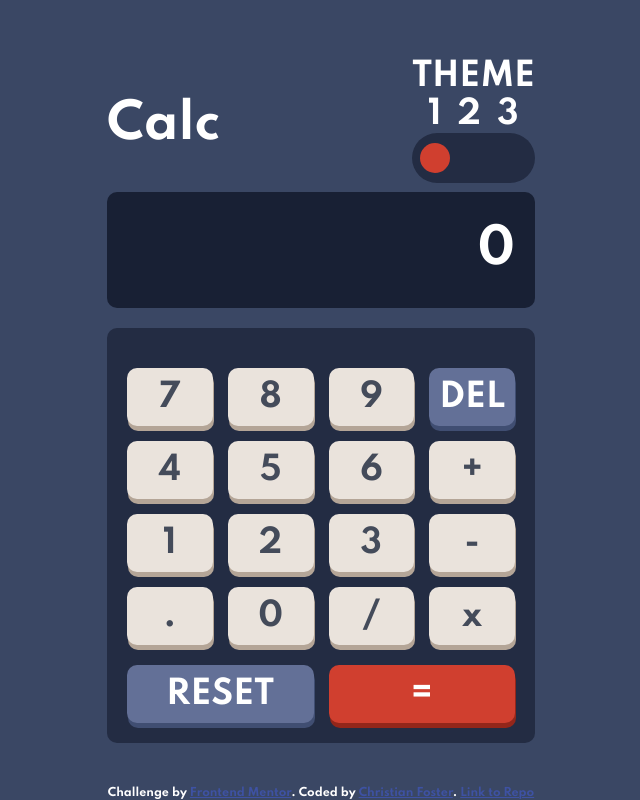
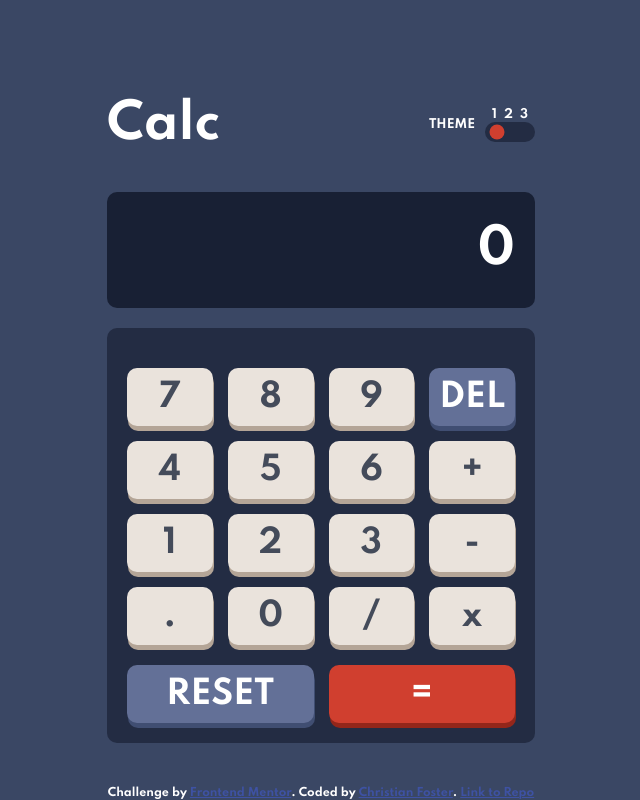
Before and after one commit to fosteeco/front-end-mentor-calculator-app, a plain HTML site: page index.html in a window 1280 px wide. Shown: the whole page, without its empty margins (319-959 px from the left). Drawn offline with Linux system fonts and the light colour scheme.

Commit message:
Fixed the theme control styling for desktop

```diff
--- a/style.css
+++ b/style.css
@@ -30,27 +30,40 @@ p {
   flex-direction: column;
 }
 
+.calc-theme-controls {
+  display: flex;
+  flex-direction: row;
+  align-items: center;
+  justify-content: space-around;
+  gap: 10px;
+}
+
+.calc-theme-controls p {
+  font-size: 0.75rem;
+}
+
 .calc-slider {
-  width: 100%;
-  height: 30px;
-  padding: 10px 0;
+  width: 50px;
+  align-self: flex-end;
+  padding: 5px 0;
   border-radius: 30px;
   display: flex;
   justify-content: center;
 }
 
 .circle-container {
-  width: calc(100% - 45px);
-  height: 100%;
+  width: calc(100% - 23px);
+  height: 10px;
   position: relative;
 }
 
 .circle {
   position: absolute;
-  height: 30px;
-  width: 30px;
+  height: 15px;
+  width: 15px;
+  top: 50%;
   left: 0%;
-  transform: translateX(-50%);
+  transform: translate(-50%, -50%);
   border-radius: 100%;
   transition: all 0.2s ease-in-out;
 }
@@ -58,6 +71,7 @@ p {
 .number-container {
   display: flex;
   justify-content: space-evenly;
+  font-size: 0.6rem;
 }
 
 .calc-screen h2 {
```
